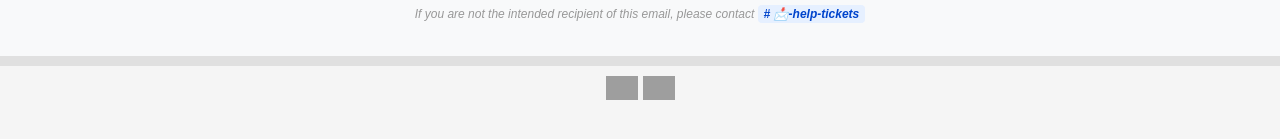
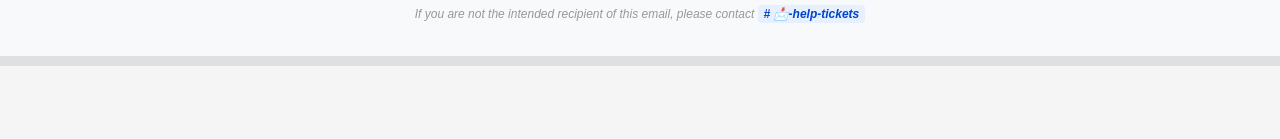
Before and after one commit to javab3ans/scu-discord-bot, a website: page assets/templateFiles/email.html in a window 1280 px wide. Shown: the part 569-708 px from the top of the page. Drawn offline with Linux system fonts and the light colour scheme; grey boxes are pictures that could not be loaded.

Commit message:
update email template

```diff
--- a/assets/templateFiles/email.html
+++ b/assets/templateFiles/email.html
@@ -456,35 +456,6 @@
       </tr>
     </tbody>
   </table>
-  <div align="center" style="user-select: none; -webkit-user-select: none; -ms-user-select: none; -webkit-touch-callout: none; -o-user-select: none; -moz-user-select: none;padding-right: 10px; padding-left: 10px; padding-bottom: 10px;">
-    <div style="line-height:10px;font-size:1px">&#160;</div>
-    <div style="display: table; max-width:188px;">
-      <table align="left" border="0" cellspacing="0" cellpadding="0" width="32" height="32" style="border-collapse: collapse;table-layout: fixed;border-spacing: 0;vertical-align: top;Margin-right: 5px">
-        <tbody>
-          <tr style="vertical-align: top">
-            <td align="left" valign="middle" style="word-break: break-word;border-collapse: collapse !important;vertical-align: top">
-              <a href="https://discord.com/channels/1390809353430499428/1390905811211124836" title="Help Tickets">
-                <img src="https://raw.githubusercontent.com/KMCGamer/usc_bot/master/email/images/mail.png" alt="Help Tickets" title="Help Tickets" width="32" style="outline: none;text-decoration: none;-ms-interpolation-mode: bicubic;clear: both;display: block !important;border: none;height: auto;float: none;max-width: 32px !important">
-              </a>
-              <div style="line-height:5px;font-size:1px">&#160;</div>
-            </td>
-          </tr>
-        </tbody>
-      </table>
-      <table align="left" border="0" cellspacing="0" cellpadding="0" width="32" height="32" style="border-collapse: collapse;table-layout: fixed;border-spacing: 0;vertical-align: top;Margin-right: 0">
-        <tbody>
-          <tr style="vertical-align: top">
-            <td align="left" valign="middle" style="word-break: break-word;border-collapse: collapse !important;vertical-align: top">
-              <a href="https://discord.com/invite/anNMTK54nn" title="Discord">
-                <img src="https://raw.githubusercontent.com/KMCGamer/usc_bot/master/email/images/link.png" alt="Discord" title="Discord" width="32" style="outline: none;text-decoration: none;-ms-interpolation-mode: bicubic;clear: both;display: block !important;border: none;height: auto;float: none;max-width: 32px !important">
-              </a>
-              <div style="line-height:5px;font-size:1px">&#160;</div>
-            </td>
-          </tr>
-        </tbody>
-      </table>
-    </div>
-  </div>
   </div>
   </div>
   </div>
```
